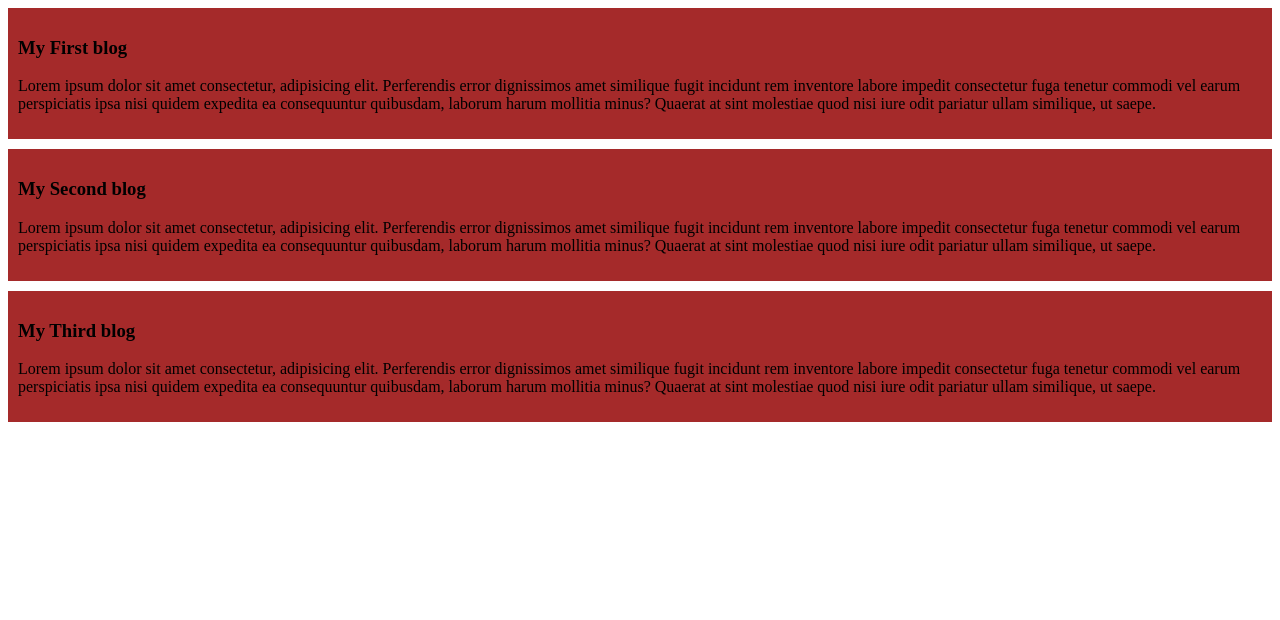
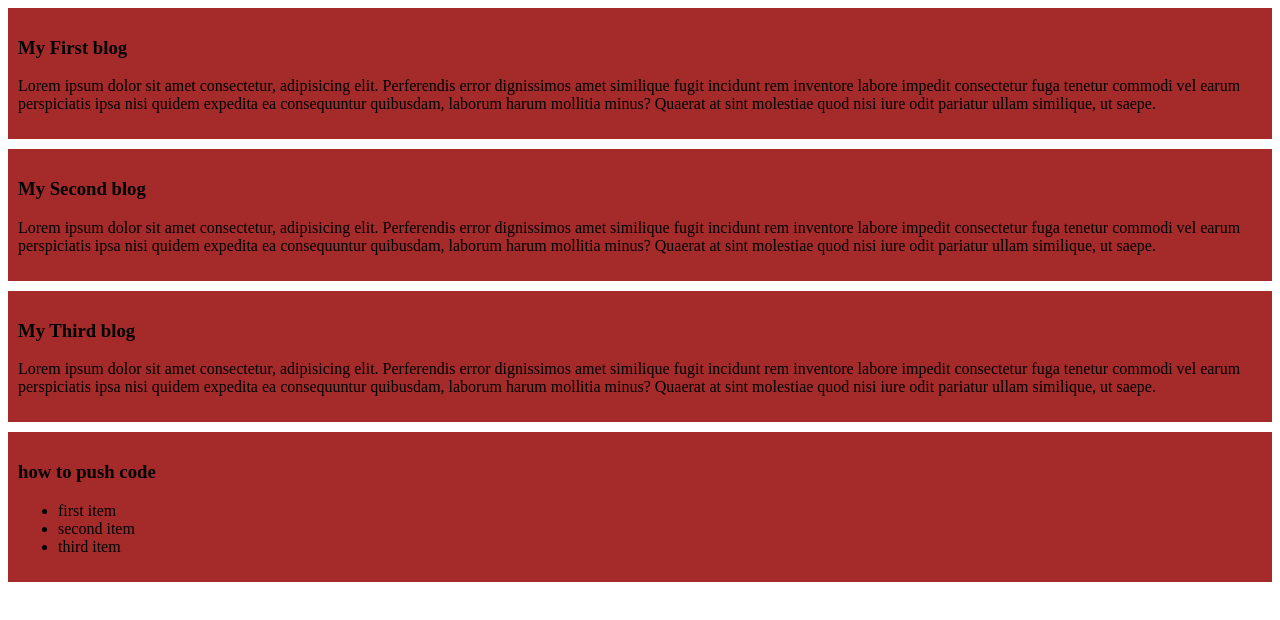
Before and after one commit to gitrahuldas/Coding-File, a plain HTML site: page index.html in a window 1280 px wide. Drawn offline with Linux system fonts and the light colour scheme.

Commit message:
added my new list

```diff
--- a/index.html
+++ b/index.html
@@ -20,6 +20,14 @@
              <h3>My Third blog</h3>
                 <p>Lorem ipsum dolor sit amet consectetur, adipisicing elit. Perferendis error dignissimos amet similique fugit incidunt rem inventore labore impedit consectetur fuga tenetur commodi vel earum perspiciatis ipsa nisi quidem expedita ea consequuntur quibusdam, laborum harum mollitia minus? Quaerat at sint molestiae quod nisi iure odit pariatur ullam similique, ut saepe.</p>
     </div>
+    <div>
+        <h3>how to push code</h3>
+        <ul>
+            <li>first item </li>
+            <li>second item</li>
+            <li>third item</li>
+        </ul>
+    </div>
 </body>
 
 </html>
```
